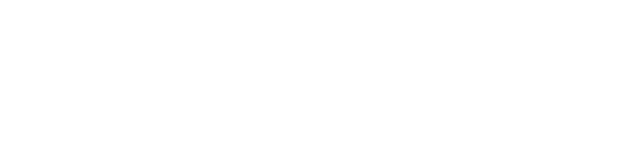
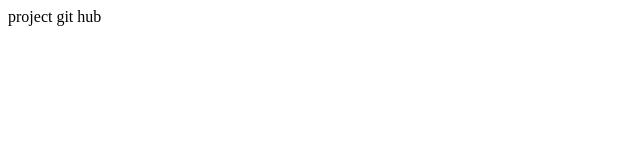
Before and after one commit to SandeepGanesana/html, a plain HTML site: page index.html in a window 1280 px wide. Shown: the whole page, without its empty margins (0-640 px from the left). Drawn offline with Linux system fonts and the light colour scheme.

Commit message:
body text added

```diff
--- a/index.html
+++ b/index.html
@@ -3,6 +3,7 @@
 	<title>My first github </title>
 </head>
 <body>
+<div id="header"> project git hub </div>
 
 </body>
 </html>
```
